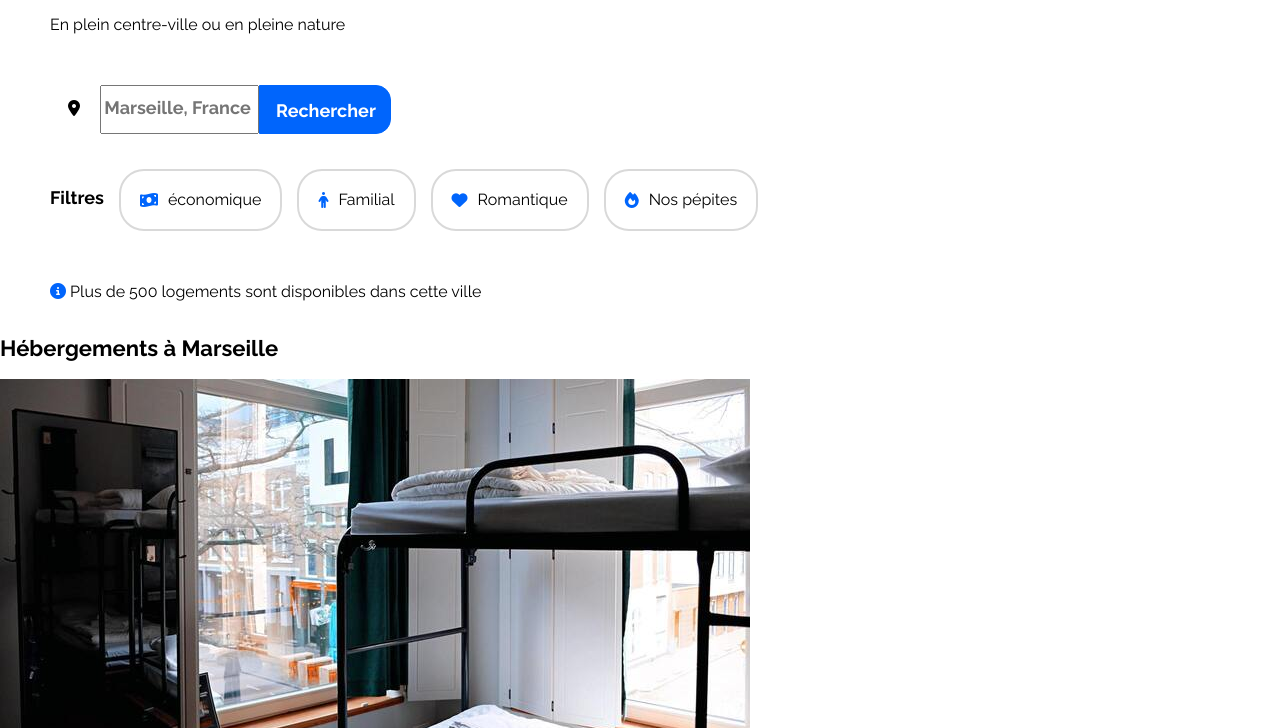
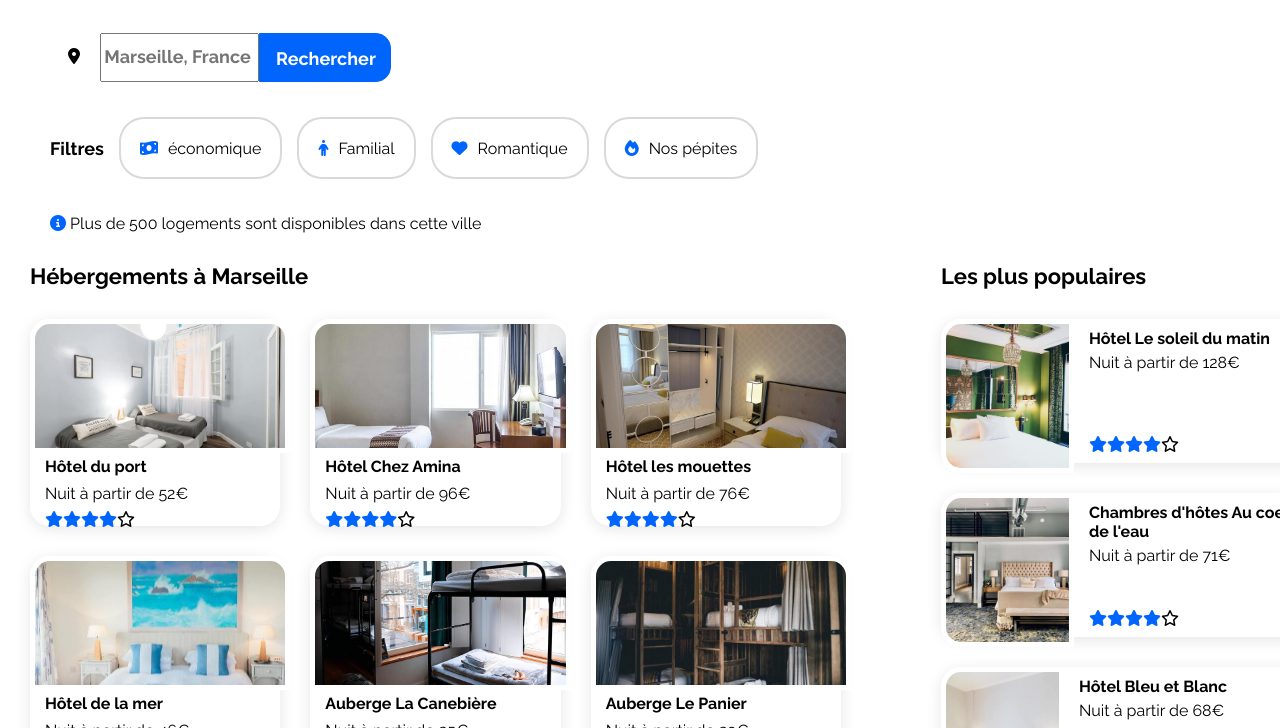
Before and after one commit to ElieKillian/Projet-3, a plain HTML site: page Index.html in a window 1280 px wide. Shown: the part 127-855 px from the top of the page. Drawn offline with Linux system fonts and the light colour scheme.

Commit message:
ajout des cartes

```diff
--- a/Index.html
+++ b/Index.html
@@ -27,7 +27,7 @@
 
     <section>
         <div class="container research">
-            <div>
+            <div class="researchtitle">
                 <h2>Trouvez votre hébergement pour des vacances de rêve</h2>
                 <p>En plein centre-ville ou en pleine nature</p>
             </div>
@@ -43,17 +43,77 @@
                 <a class="filter" href="#"><i class="fa-solid fa-heart"></i> Romantique</a>
                 <a class="filter" href="#"><i class="fa-solid fa-fire"></i> Nos pépites</a>
             </div>
-            <p><i class="fa-solid fa-circle-info"></i> Plus de 500 logements sont disponibles dans cette ville</p>
+            <p><i class="fa-solid fa-circle-info"></i> Plus de 500 logements sont disponibles dans cette ville</p> <!---"fa-regular" ne fonctionne pas, remplacé par fa-solid-->
         </div>
     </section>
 
-    <section>    <!---A FAIRE : transformer les balises h3 en h4 sur cette section-->
-        <div class="container articles">
-            <article>
+    <section>
+        <div class="container hébergements-and-populaires">
+            <article class="hébergements">
                 <h2>Hébergements à Marseille</h2>
+                <div class="aligncard1">
+                    <a class=card1 href="#">
+                                                <img src="ImagesBooki/hebergements/4_small/fred-kleber-gTbaxaVLvsg-unsplash.jpg" alt="Hôtel du port">
+                        <div class="textcard1">
+                            <h4>Hôtel du port</h4>
+                            <p>Nuit à partir de 52€</p>
+                            <div class="blue_star">
+                                <i class="fa-solid fa-star"></i>
+                                <i class="fa-solid fa-star"></i>
+                                <i class="fa-solid fa-star"></i>
+                                <i class="fa-solid fa-star"></i>
+                                <i class="fa-regular fa-star"></i>
+                            </div>
+                        </div>
+                    </a>
+                    <a class=card1 href="#">
+                        <img src="ImagesBooki/hebergements/4_small/febrian-zakaria-M6S1WvfW68A-unsplash.jpg" alt="Hôtel Chez Amina">
+                        <div class="textcard1">
+                            <h4>Hôtel Chez Amina</h4>
+                            <p>Nuit à partir de 96€</p>
+                            <div class="blue_star">
+                                <i class="fa-solid fa-star"></i>
+                                <i class="fa-solid fa-star"></i>
+                                <i class="fa-solid fa-star"></i>
+                                <i class="fa-solid fa-star"></i>
+                                <i class="fa-regular fa-star"></i>
+                            </div>
+                        </div>
+                    </a>
+                    <a class=card1 href="#">
+                        <img src="ImagesBooki/hebergements/4_small/reisetopia-B8WIgxA_PFU-unsplash.jpg" alt="Hôtel les mouettes">
+                        <div class="textcard1">
+                            <h4>Hôtel les mouettes</h4>
+                            <p>Nuit à partir de 76€</p>
+                            <div class="blue_star">
+                                <i class="fa-solid fa-star"></i>
+                                <i class="fa-solid fa-star"></i>
+                                <i class="fa-solid fa-star"></i>
+                                <i class="fa-solid fa-star"></i>
+                                <i class="fa-regular fa-star"></i>
+                            </div>
+                        </div>
+                    </a>
+                </div>
+                <div class="aligncard1">
+                    <a class=card1 href="#">
+                        <img src="ImagesBooki/hebergements/4_small/annie-spratt-Eg1qcIitAuA-unsplash.jpg" alt="Hôtel de la mer">
+                        <div class="textcard1">
+                            <h4>Hôtel de la mer</h4>
+                            <p>Nuit à partir de 46€</p>
+                            <div class="blue_star">
+                                <i class="fa-solid fa-star"></i>
+                                <i class="fa-solid fa-star"></i>
+                                <i class="fa-solid fa-star"></i>
+                                <i class="fa-solid fa-star"></i>
+                                <i class="fa-regular fa-star"></i>
+                            </div>
+                        </div>
+                    </a>
                     <a class=card1 href="#">
                         <img src="ImagesBooki/hebergements/4_small/marcus-loke-WQJvWU_HZFo-unsplash.jpg" alt="Auberge La Canebière">
-                    <h3>Auberge La Canebière</h3>
+                        <div class="textcard1">
+                            <h4>Auberge La Canebière</h4>
                             <p>Nuit à partir de 25€</p>
                             <div class="blue_star">
                                 <i class="fa-solid fa-star"></i>
@@ -62,46 +122,12 @@
                                 <i class="fa-solid fa-star"></i>
                                 <i class="fa-regular fa-star"></i>
                             </div>
-                </a>
-                <a class=card1 href="#">
-                    <img src="ImagesBooki/hebergements/4_small/fred-kleber-gTbaxaVLvsg-unsplash.jpg" alt="Hôtel du port">
-                    <h3>Hôtel du port</h3>
-                    <p>Nuit à partir de 52€</p>
-                    <div class="blue_star">
-                        <i class="fa-solid fa-star"></i>
-                        <i class="fa-solid fa-star"></i>
-                        <i class="fa-solid fa-star"></i>
-                        <i class="fa-solid fa-star"></i>
-                        <i class="fa-regular fa-star"></i>
-                    </div>
-                </a>
-                <a class=card1 href="#">
-                    <img src="ImagesBooki/hebergements/4_small/reisetopia-B8WIgxA_PFU-unsplash.jpg" alt="Hôtel les mouettes">
-                    <h3>Hôtel les mouettes</h3>
-                    <p>Nuit à partir de 76€</p>
-                    <div class="blue_star">
-                        <i class="fa-solid fa-star"></i>
-                        <i class="fa-solid fa-star"></i>
-                        <i class="fa-solid fa-star"></i>
-                        <i class="fa-solid fa-star"></i>
-                        <i class="fa-regular fa-star"></i>
-                    </div>
-                </a>
-                <a class=card1 href="#">
-                    <img src="ImagesBooki/hebergements/4_small/annie-spratt-Eg1qcIitAuA-unsplash.jpg" alt="Hôtel de la mer">
-                    <h3>Hôtel de la mer</h3>
-                    <p>Nuit à partir de 46€</p>
-                    <div class="blue_star">
-                        <i class="fa-solid fa-star"></i>
-                        <i class="fa-solid fa-star"></i>
-                        <i class="fa-solid fa-star"></i>
-                        <i class="fa-solid fa-star"></i>
-                        <i class="fa-regular fa-star"></i>
                         </div>
                     </a>
                     <a class=card1 href="#">
                         <img src="ImagesBooki/hebergements/4_small/nicate-lee-kT-ZyaiwBe0-unsplash.jpg" alt="Auberge Le Panier">
-                    <h3>Auberge Le Panier</h3>
+                        <div class="textcard1">
+                            <h4>Auberge Le Panier</h4>
                             <p>Nuit à partir de 23€</p>
                             <div class="blue_star">
                                 <i class="fa-solid fa-star"></i>
@@ -110,61 +136,67 @@
                                 <i class="fa-solid fa-star"></i>
                                 <i class="fa-regular fa-star"></i>
                             </div>
+                        </div>
                     </a>
-                <a class=card1 href="#">
-                    <img src="ImagesBooki/hebergements/4_small/febrian-zakaria-M6S1WvfW68A-unsplash.jpg" alt="Hôtel Chez Amina">
-                    <h3>Hôtel Chez Amina</h3>
-                    <p>Nuit à partir de 96€</p>
-                    <div class="blue_star">
+                </div>
+                <a href="#">Afficher plus</a>
+            </article>
+
+            <aside class="populaires">
+                <div class="titlepopulaires">
+                    <h2>Les plus populaires</h2>
+                    <i class="fa-solid fa-chart-line"></i>
+                </div>
+                <div class="aligncard2">
+                    <a class=card2 href="#">
+                        <img src="ImagesBooki/hebergements/4_small/emile-guillemot-Bj_rcSC5XfE-unsplash.jpg" alt="Hôtel Le soleil du matin">
+                        <div class="textcard2">
+                            <div class="titlecard2">
+                                <h4>Hôtel Le soleil du matin</h4>
+                                <p>Nuit à partir de 128€</p>
+                            </div>
+                            <div class="blue_star2">
                                 <i class="fa-solid fa-star"></i>
                                 <i class="fa-solid fa-star"></i>
                                 <i class="fa-solid fa-star"></i>
                                 <i class="fa-solid fa-star"></i>
                                 <i class="fa-regular fa-star"></i>
                             </div>
+                        </div>
                     </a>
-                <a href="#">Afficher plus</a>
-            </article>
-
-            <aside>
-                <h2>Les plus populaires</h2>
-                <i class="fa-solid fa-chart-line"></i>
                     <a class=card2 href="#">
-                    <img src="ImagesBooki/hebergements/4_small/emile-guillemot-Bj_rcSC5XfE-unsplash.jpg" alt="Hôtel Le soleil du matin">
-                    <h3>Hôtel Le soleil du matin</h3>
-                    <p>Nuit à partir de 128€</p>
-                    <div class="blue_star">
+                        <img src="ImagesBooki/hebergements/4_small/aw-creative-VGs8z60yT2c-unsplash.jpg" alt="Chambres d'hôtes Au coeur de l'eau">
+                        <div class="textcard2">
+                            <div class="titlecard2">
+                                <h4>Chambres d'hôtes Au coeur de l'eau</h4>
+                                <p>Nuit à partir de 71€</p>
+                            </div>
+                            <div class="blue_star2">
                                 <i class="fa-solid fa-star"></i>
                                 <i class="fa-solid fa-star"></i>
                                 <i class="fa-solid fa-star"></i>
                                 <i class="fa-solid fa-star"></i>
                                 <i class="fa-regular fa-star"></i>
                             </div>
+                        </div>
                     </a>
                     <a class=card2 href="#">
-                    <img src="ImagesBooki/hebergements/4_small/aw-creative-VGs8z60yT2c-unsplash.jpg" alt="Chambres d'hôtes Au coeur de l'eau">
-                    <h3>Chambres d'hôtes Au coeur de l'eau</h3>
-                    <p>Nuit à partir de 71€</p>
-                    <div class="blue_star">
+                        <img src="ImagesBooki/hebergements/4_small/febrian-zakaria-sjvU0THccQA-unsplash.jpg" alt="Hôtel Bleu et Blanc">
+                        <div class="textcard2">
+                            <div class="titlecard2">
+                                <h4>Hôtel Bleu et Blanc</h4>
+                                <p>Nuit à partir de 68€</p>
+                            </div>
+                            <div class="blue_star2">
                                 <i class="fa-solid fa-star"></i>
                                 <i class="fa-solid fa-star"></i>
                                 <i class="fa-solid fa-star"></i>
                                 <i class="fa-solid fa-star"></i>
                                 <i class="fa-regular fa-star"></i>
                             </div>
-                </a>
-                <a class=card2 href="#">
-                    <img src="ImagesBooki/hebergements/4_small/febrian-zakaria-sjvU0THccQA-unsplash.jpg" alt="Hôtel Bleu et Blanc">
-                    <h3>Hôtel Bleu et Blanc</h3>
-                    <p>Nuit à partir de 68€</p>
-                    <div class="blue_star">
-                        <i class="fa-solid fa-star"></i>
-                        <i class="fa-solid fa-star"></i>
-                        <i class="fa-solid fa-star"></i>
-                        <i class="fa-solid fa-star"></i>
-                        <i class="fa-regular fa-star"></i>
                         </div>
                     </a>
+                </div>
             </aside>
         </div>
     </section>
--- a/style.css
+++ b/style.css
@@ -20,18 +20,28 @@ body {
     width: 1440px;
 }
 h2{
+    margin: 0px;
     font-style: normal;
     font-weight: 700;
     font-size: 22px;
     line-height: 26px;
 }
 h3{
+    margin: 0px;
     font-style: normal;
     font-weight: 700;
     font-size: 18px;
     line-height: 21px;
 }
+h4{
+    margin: 0px;
+    font-style: normal;
+    font-weight: 700;
+    font-size: 16px;
+    line-height: 19px;
+}
 p{
+    margin: 0px;
     font-style: normal;
     font-weight: 400;
     font-size: 16px;
@@ -50,7 +60,7 @@ a:visited{
 header{
     height: 79px;
     display: flex;
-    align-content: space-around;
+    justify-content: space-around;
 }
 .index{
     display: block;
@@ -109,8 +119,13 @@ nav {
     display: flex;
     flex-direction: column;
     width: 1340px;
+    height: 281px;
     padding-left: 50px;
     gap: 35px;
+}
+.researchtitle{
+    height: 53px;
+    gap: 8px;
 }
 form{
     display: flex;
@@ -138,6 +153,7 @@ input [type=search]{
     height: 21px;
 }
 ::placeholder{
+    align-items: center;
     width: 147px;
     font-style: normal;
     font-weight: 700;
@@ -163,6 +179,7 @@ input[type=submit]{
     display: flex;
     flex-direction: row;
     gap: 15px;
+    align-items: center;
 }
 .filter{
     display: flex;
@@ -178,3 +195,121 @@ input[type=submit]{
 .filter:hover{
     background: #DEEBFF;
 }
+
+/* Hébergements - Populaires Card1-2 */
+
+.hébergements-and-populaires{
+    display: flex;
+    flex-direction: row;
+    padding: 0px;
+    gap: 40px;
+    width: 1340px;
+    height: 611,5px;
+}
+.hébergements{
+    display: flex;
+    flex-direction: column;
+    padding: 30px;
+    gap: 30px;
+    width: 871px;
+    height: 611.5px;
+}
+.aligncard1{
+    display: flex;
+    flex-direction: row;
+    padding: 0px;
+    gap: 30px;
+    width: 811px;
+    height: 207.25px;
+}
+.card1 {
+    display: flex;
+    flex-direction: column;
+    gap: 4px;
+    width: 250.33px;
+    height: 207.25px;
+    box-shadow: 0 3px 15px 0 rgba(0,0,0,0.1);
+    border-radius: 20px;
+  }
+  .card1 img {
+    object-fit: cover;
+    width: 250.33px;
+    height: 124px;
+    border: 5px solid #FFFFFF;
+    border-radius: 20px 20px 0px 0px;
+  }
+    .textcard1 {
+    display: flex;
+    flex-direction: column;
+    align-items: start;
+    padding: 0px 15px;
+    gap: 8px;
+    height: 64.25px;
+}
+.blue_star{
+    display: flex;
+    flex-direction: row;
+}
+
+/* Populaires */
+.populaires{
+    display: flex;
+    flex-direction: column;
+    padding: 30px;
+    gap: 30px;
+    width: 429px;
+    height: 611.5px;
+}
+.titlepopulaires{
+    display: flex;
+    flex-direction: row;
+    justify-content: space-between;
+    width: 369px;
+    height: 26px;
+}
+.aligncard2{
+    display:flex;
+    flex-direction: column;
+    padding: 0px;
+    gap: 30px;
+    width: 369px;
+    height: 492px;
+}
+.card2{
+    display: flex;
+    flex-direction: row;
+    width: 369px;
+    height: 144px;
+    box-shadow: 0 3px 15px 0 rgba(0,0,0,0.1);
+    border-radius: 20px;
+}
+.card2 img {
+    object-fit: cover;
+    width: 123px;
+    height: 144px;
+    border: 5px solid #FFFFFF;
+    border-radius: 20px 0px 0px 20px;
+  }
+.textcard2{
+    display: flex;
+    flex-direction: column;
+    align-items: flex-start;
+    padding: 10px 5px 5px 15px;
+    gap: 24px;
+    width: 246px;
+    height: 134px;
+}
+.titlecard2{
+    display: flex;
+    flex-direction: column;
+    align-items: flex-start;
+    padding: 0px;
+    gap: 5px;
+    width: 226px;
+    height: 83px;
+}
+.blue_star2{
+    display: flex;
+    flex-direction: row;
+    margin-bottom: 10px;
+}
```
Lines whose indentation alone changed are shown as unchanged.
